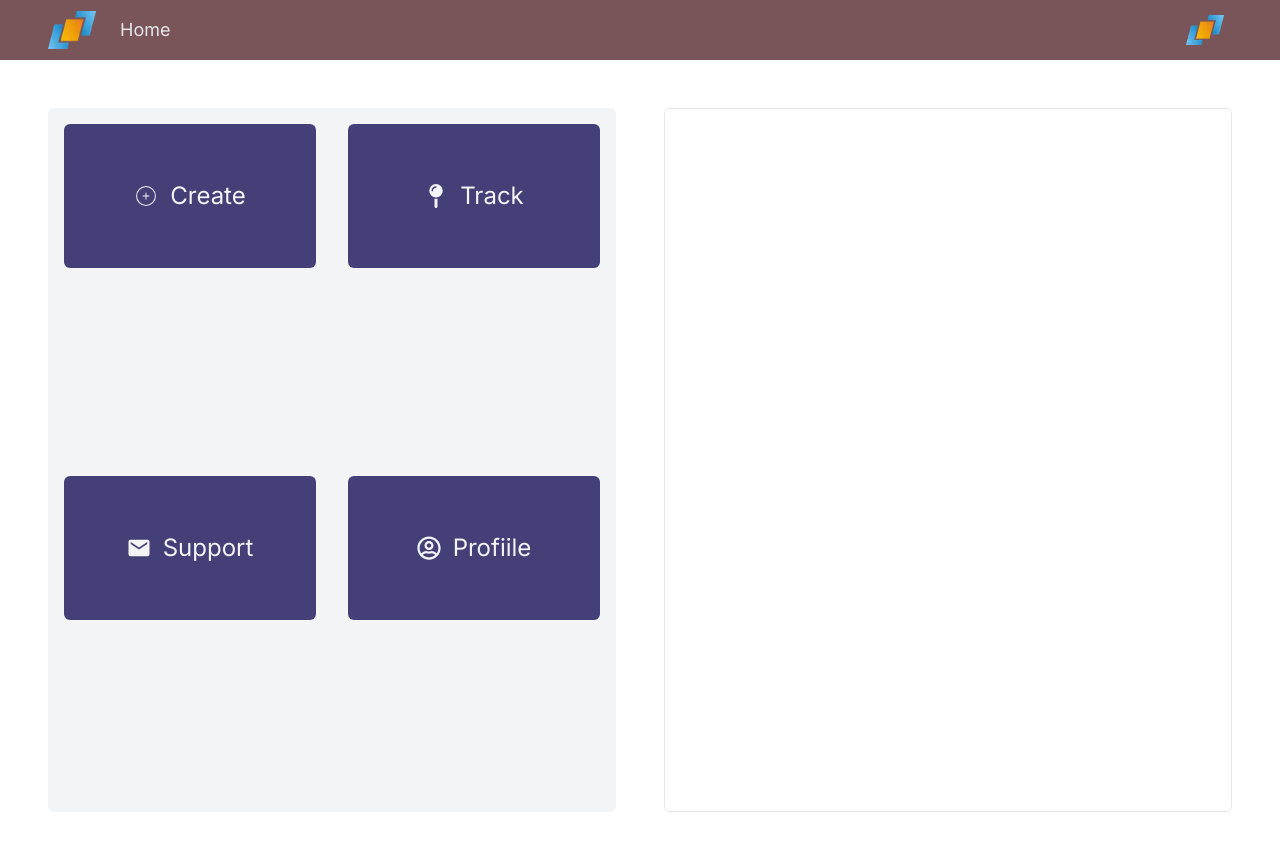
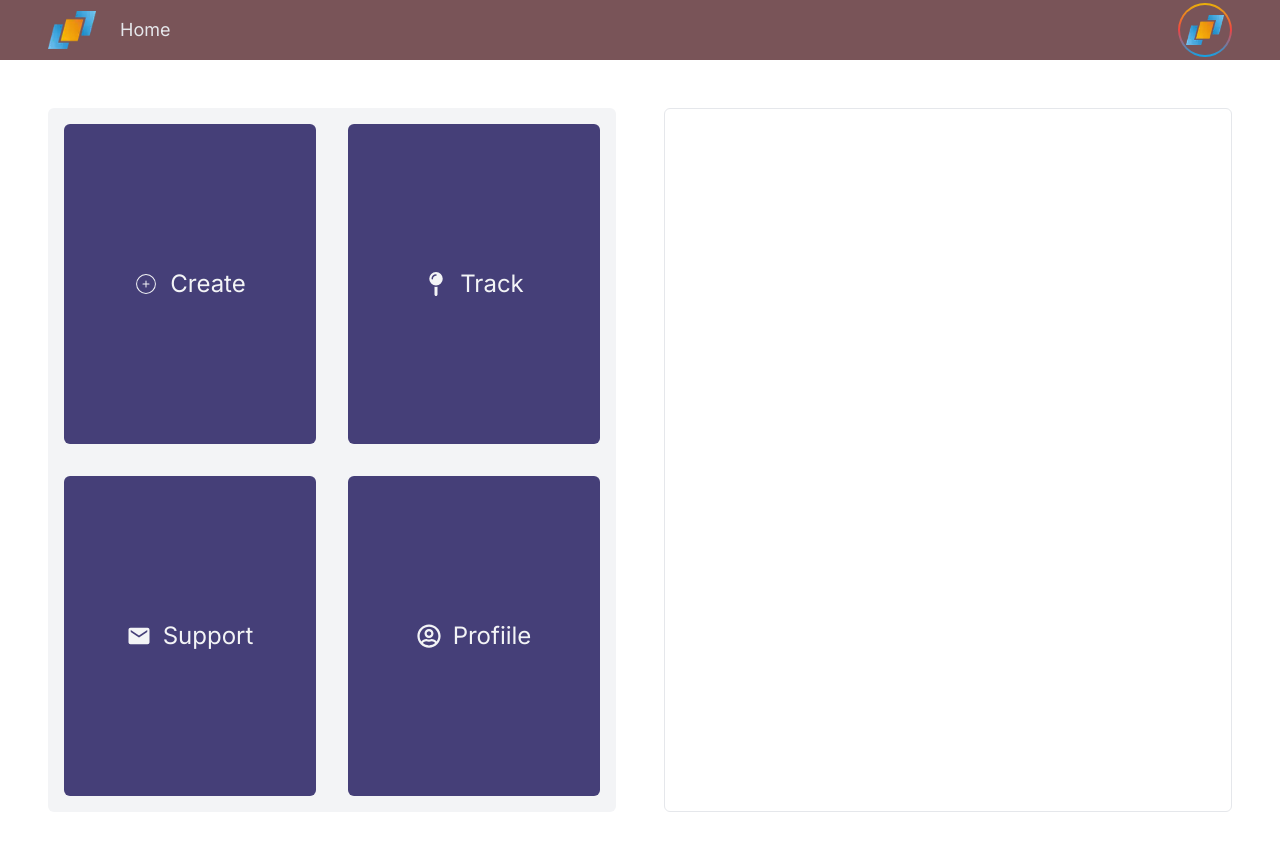
Before and after one commit to daniellaziti/earlycodeloistics, a Next.js app: page /admin in a window 1280 px wide. Shown: the top 850 px of the page. Built offline with nearby package versions, Linux system fonts and the light colour scheme.

Commit message:
admin page

```diff
--- a/app/admin/page.js
+++ b/app/admin/page.js
@@ -19,7 +19,7 @@ export default function () {
                 </ul>
                 <div>
                     <Link  href="/admin/profile">
-                        <blockquote className="h-[54px] w-[54px] rounded-full bg-gradient-b from-yellow-500 via-red-500 to-sky-500 flex justify-center items-center">
+                        <blockquote className="h-[54px] w-[54px] rounded-full bg-gradient-to-b from-yellow-500 via-red-500 to-sky-500 flex justify-center items-center">
                             <p className="h-[50px] w-[50px] rounded-full bg-[#795458] flex justify-center items-center">
                                 <Image width={38} height={38} src="/logo.png" alt="user photo"/>
                             </p>
@@ -29,19 +29,19 @@ export default function () {
             </nav>
             <section className="h-screen grid grid-cols-1 lg:grid-cols-2 gap-12 px-4 md:px-8 lg:px-12 py-8 md:py-12">
                 <article className="grid grid-cols-2 gap-4 md:gap-8 bg-gray-100 p-4 rounded-md">
-                    <Link href="/admin/create" className="max-h-36 flex justify-center items-center gap-3 bg-[#453F78] text-2xl text-gray-100 rounded-md">
+                    <Link href="/admin/create" className="min-h-24 lg:min-h-36 flex justify-center items-center gap-3 bg-[#453F78] text-2xl text-gray-100 rounded-md">
                     <CiCirclePlus/>
                     <span>Create</span>
                     </Link>
-                    <Link href="/admin/track" className="max-h-36 flex justify-center items-center gap-3 bg-[#453F78] text-2xl text-gray-100 rounded-md">
+                    <Link href="/admin/track" className="min-h-24 lg:min-h-36 flex justify-center items-center gap-3 bg-[#453F78] text-2xl text-gray-100 rounded-md">
                     <FaMapPin/>
                     <span>Track</span>
                     </Link>
-                    <Link href="/admin/support" className="max-h-36 flex justify-center items-center gap-3 bg-[#453F78] text-2xl text-gray-100 rounded-md">
+                    <Link href="/admin/support" className="min-h-24 lg:min-h-36 flex justify-center items-center gap-3 bg-[#453F78] text-2xl text-gray-100 rounded-md">
                     <IoMdMail/>
                     <span>Support</span>
                     </Link>
-                    <Link href="/admin/profile" className="max-h-36 flex justify-center items-center gap-3 bg-[#453F78] text-2xl text-gray-100 rounded-md">
+                    <Link href="/admin/profile" className="min-h-24 lg:min-h-36 flex justify-center items-center gap-3 bg-[#453F78] text-2xl text-gray-100 rounded-md">
                     <FaRegUserCircle/>
                     <span>Profiile</span>
                     </Link>
```
